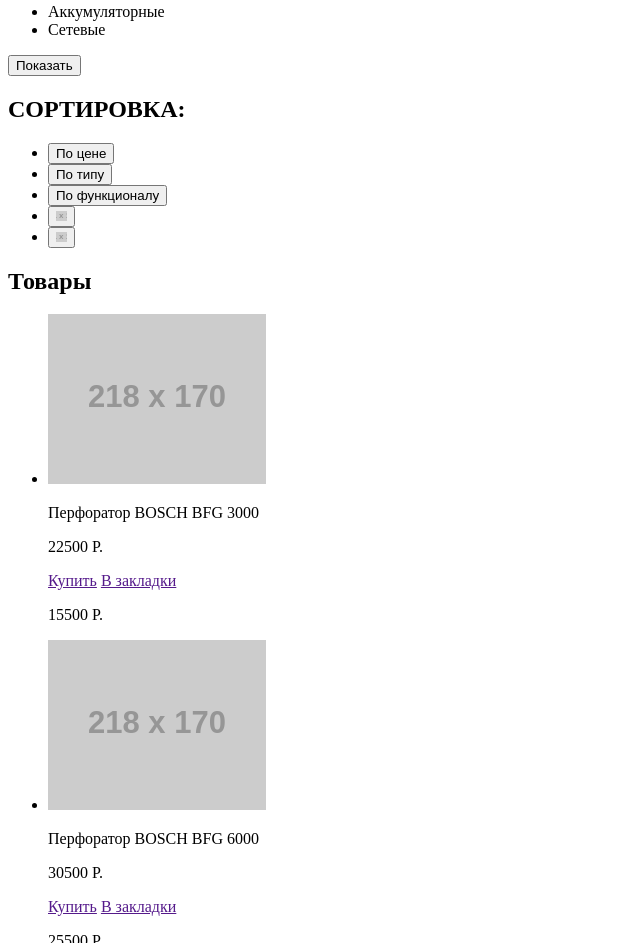
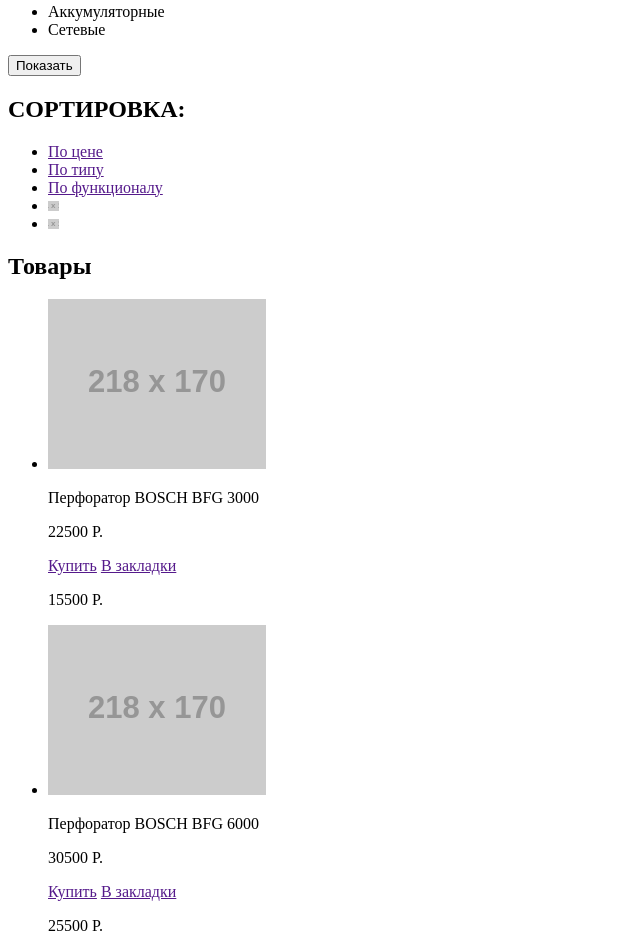
Before and after one commit to gorodets1986/1082163-technomart-26, a plain HTML site: page catalog.html in a window 1280 px wide. Shown: the part 915-1858 px from the top of the page, without its empty margins (0-640 px from the left). Drawn offline with Linux system fonts and the light colour scheme; placeholder pictures from the web are drawn by us.

Commit message:
В блоке сортировка все кнопки заменил на ссылки

```diff
--- a/catalog.html
+++ b/catalog.html
@@ -145,19 +145,19 @@
       <h2>СОРТИРОВКА:</h2>
       <ul>
         <li>
-          <button type="button">По цене</button>
+          <a href="">По цене</a>
         </li>
         <li>
-          <button type="button">По типу</button>
+          <a href="">По типу</a>
         </li>
         <li>
-          <button type="button">По функционалу</button>
+          <a href="">По функционалу</a>
         </li>
         <li>
-          <button type="button"><img src="https://via.placeholder.com/11x10" width="11" height="10"  alt="От Я до А"></button>
+          <a href=""><img src="https://via.placeholder.com/11x10" width="11" height="10"  alt="От Я до А"></a>
         </li>
         <li>
-          <button type="button"><img src="https://via.placeholder.com/11x10" width="11" height="10"  alt="От А до Я"></button>
+          <a href=""><img src="https://via.placeholder.com/11x10" width="11" height="10"  alt="От А до Я"></a>
         </li>
       </ul>
     </section>
```
